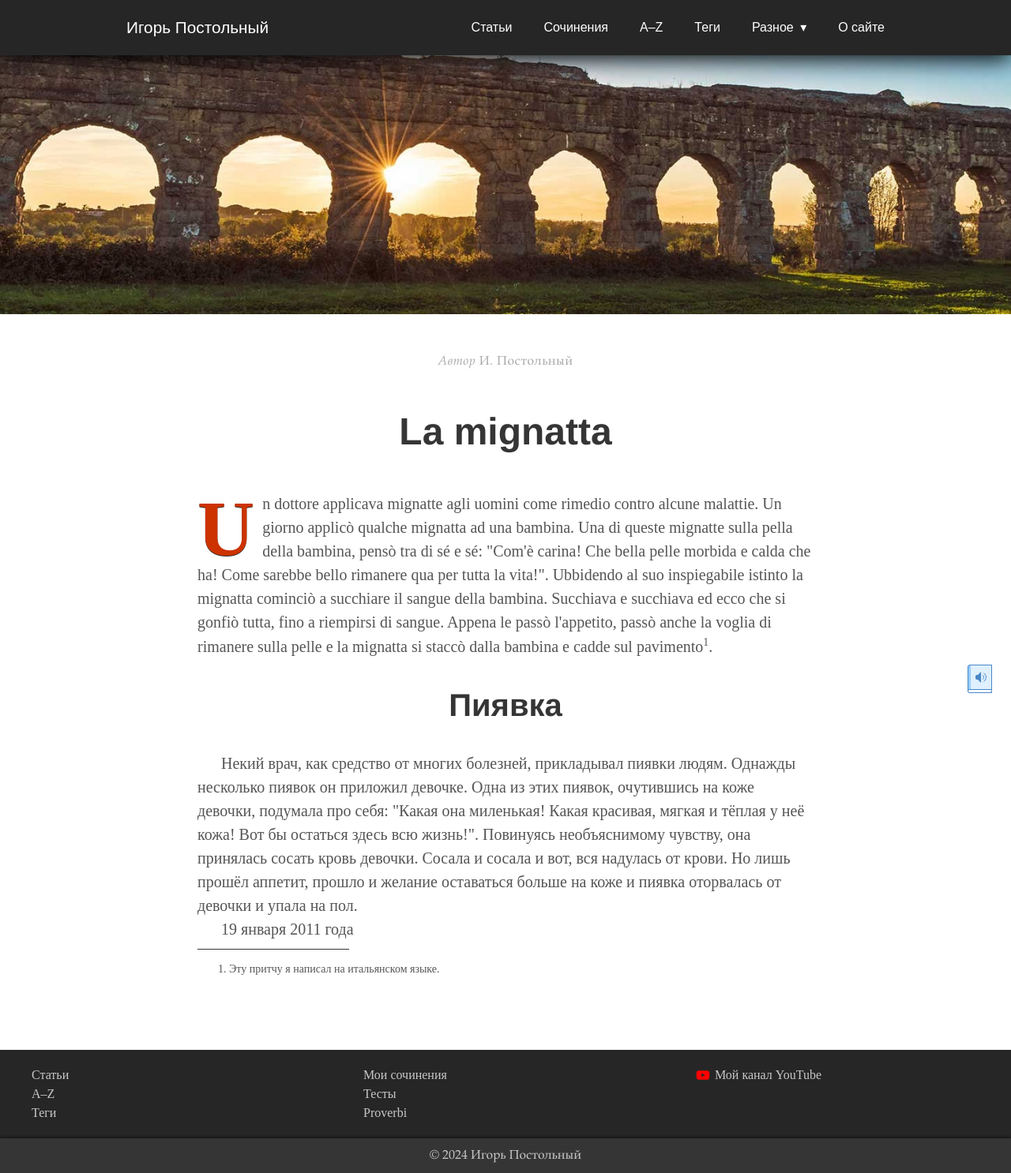
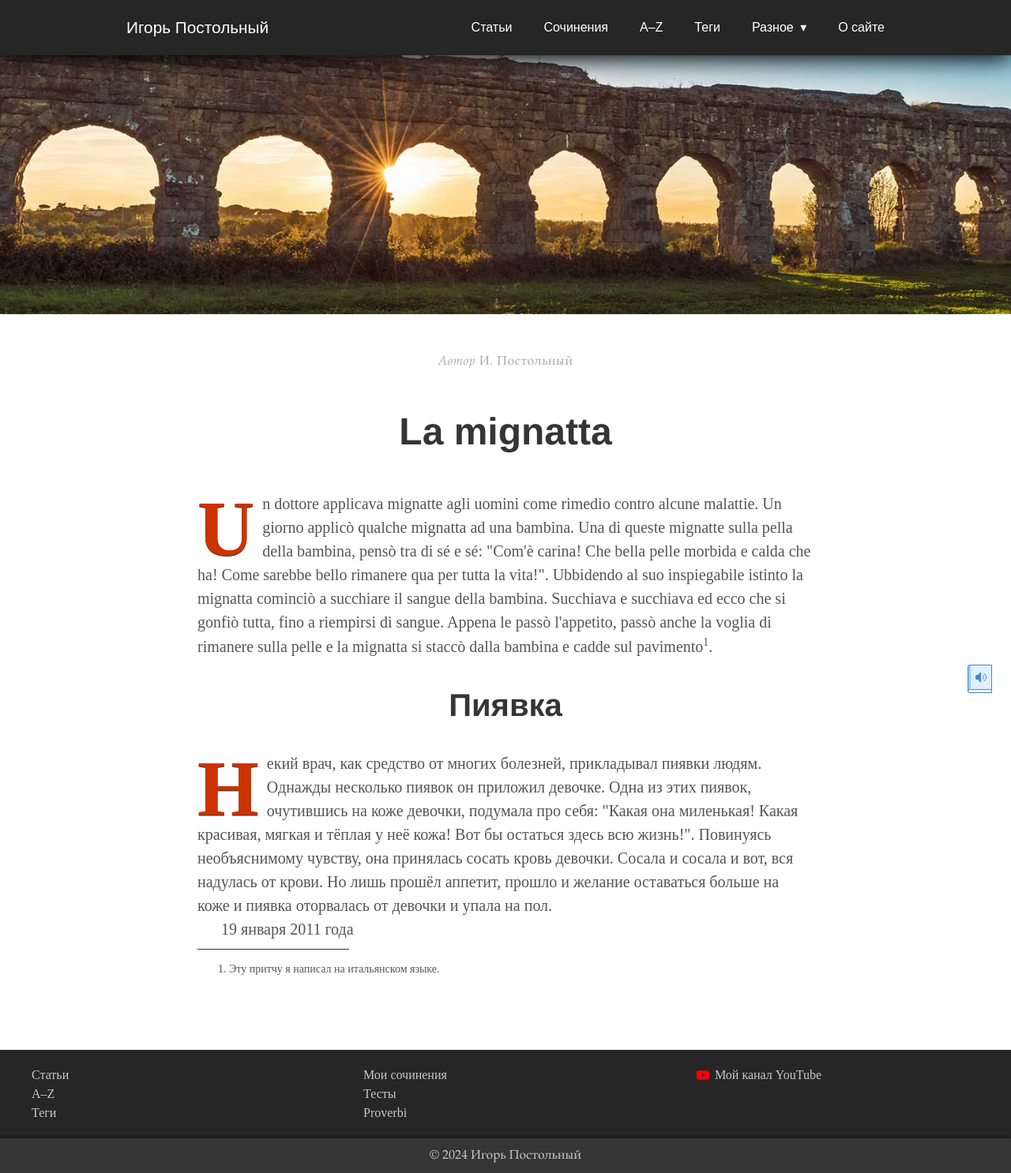
Before and after one commit to postolny/postolny.github.io, a Jekyll site: the page built from _pages/la-mignatta.html, in a window 1280 px wide. Shown: the whole page at 79% size. Built offline with Jekyll 4.4.1, drawn with Linux system fonts in a browser that asks for light colours.

Commit message:
Add files via upload

```diff
--- a/_sass/tale/_layout.scss
+++ b/_sass/tale/_layout.scss
@@ -569,10 +569,19 @@ nav {
   text-indent: 0;
 }
 
-.drop-cap p:first-of-type {
+.drop-cap {
+  p:first-of-type, h2 + p {
     text-indent: 0;
+  }
+}
 
-  &::first-letter {
+.drop-cap-in-columns {
+  + p, h4 + p {
+    text-indent: 0;
+  }
+}
+
+.drop-cap p:first-of-type:not(.column p:first-of-type)::first-letter, .drop-cap-in-columns p:first-of-type::first-letter, .drop-cap h2 + p::first-letter {
   font-size: 5em;
   font-weight: bold;
   float: left;
@@ -582,7 +591,6 @@ nav {
   vertical-align: top;
   color: #c30;
   text-shadow: 0 1px 0 rgba(0, 0, 0, 0.8), 0 -1px 0 rgba(255, 255, 255, 1);
-  }
 }
 
 .float_left {
```
Lines whose indentation alone changed are shown as unchanged.
